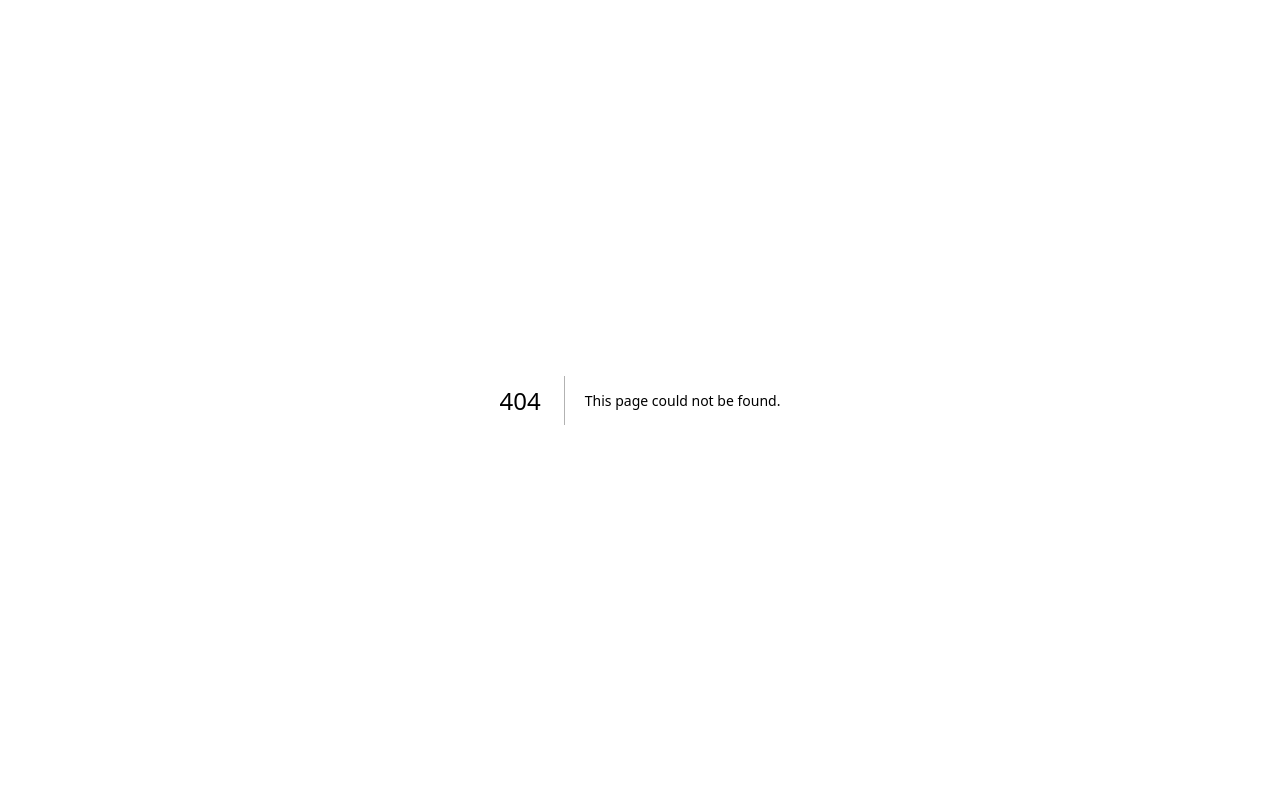
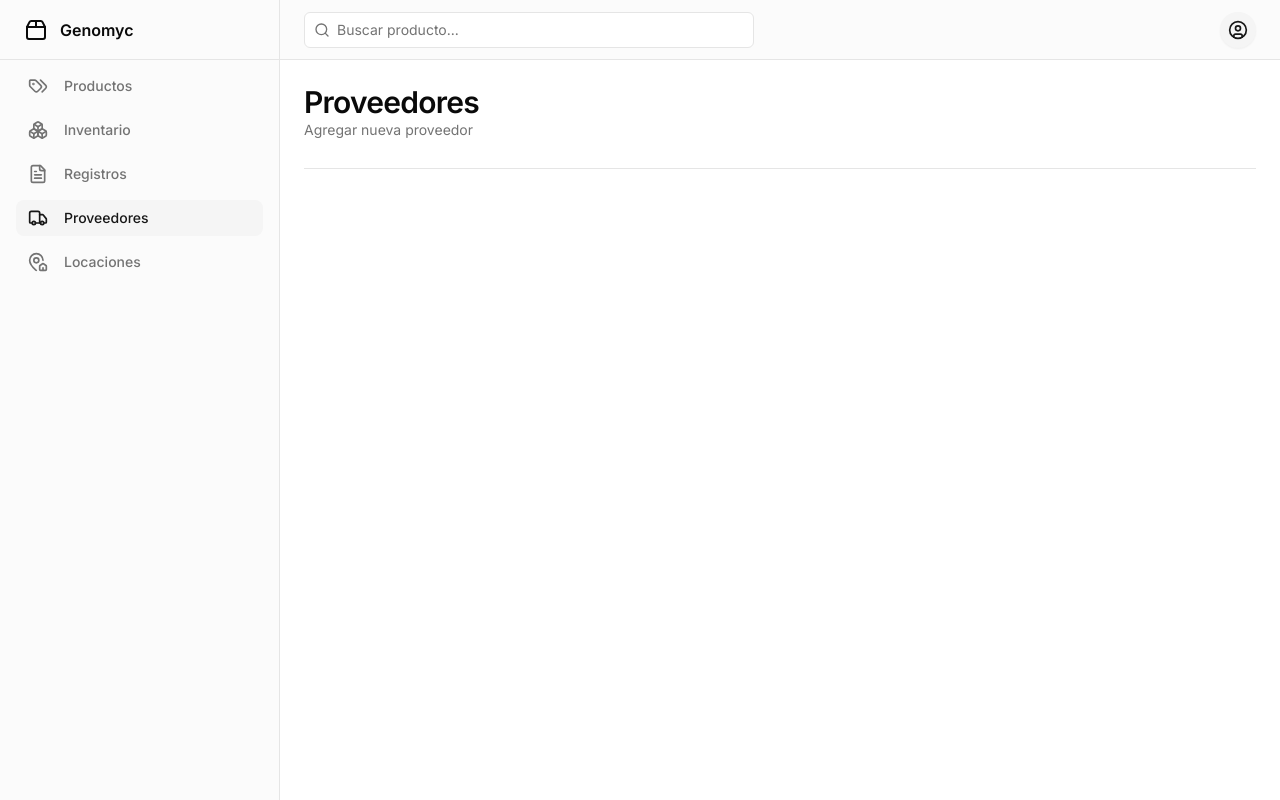
Before and after one commit to Chu2409/im, a Next.js app: page /providers/new in a window 1280 px wide. Before the commit this address had no page. Built offline with nearby package versions, Linux system fonts and the light colour scheme.

Commit message:
Add single provider client

```diff
--- /dev/null
+++ b/app/(routes)/providers/[id]/page.tsx
@@ -0,0 +1,17 @@
+import { getProvider } from '@/core/providers/actions/get-provider'
+import { ProviderClient } from '@/core/providers/components/single-client'
+
+const ProviderPage = async ({
+  params,
+}: {
+  params: {
+    id: string
+  }
+}) => {
+  const id = Number(params.id)
+  const provider = id ? await getProvider(id) : null
+
+  return <ProviderClient provider={provider} />
+}
+
+export default ProviderPage
--- /dev/null
+++ b/core/providers/actions/get-provider.ts
@@ -0,0 +1,19 @@
+'use server'
+
+import prisma from '@/lib/prisma'
+
+export const getProvider = async (id: number) => {
+  try {
+    const provider = prisma.provider.findUnique({
+      where: {
+        id,
+      },
+    })
+
+    return provider
+    // eslint-disable-next-line @typescript-eslint/no-explicit-any
+  } catch (error: any) {
+    console.log('[GET_PROVIDER]', error.message)
+    return null
+  }
+}
--- /dev/null
+++ b/core/providers/components/single-client.tsx
@@ -0,0 +1,15 @@
+import { Heading } from '@/core/shared/components/head/heading'
+import { Separator } from '@/ui/separator'
+import { Provider } from '@prisma/client'
+
+export const ProviderClient = ({ provider }: { provider: Provider | null }) => {
+  const description = provider ? 'Editar proveedor' : 'Agregar nueva proveedor'
+
+  return (
+    <>
+      <Heading title='Proveedores' description={description} />
+
+      <Separator className='my-1' />
+    </>
+  )
+}
```
